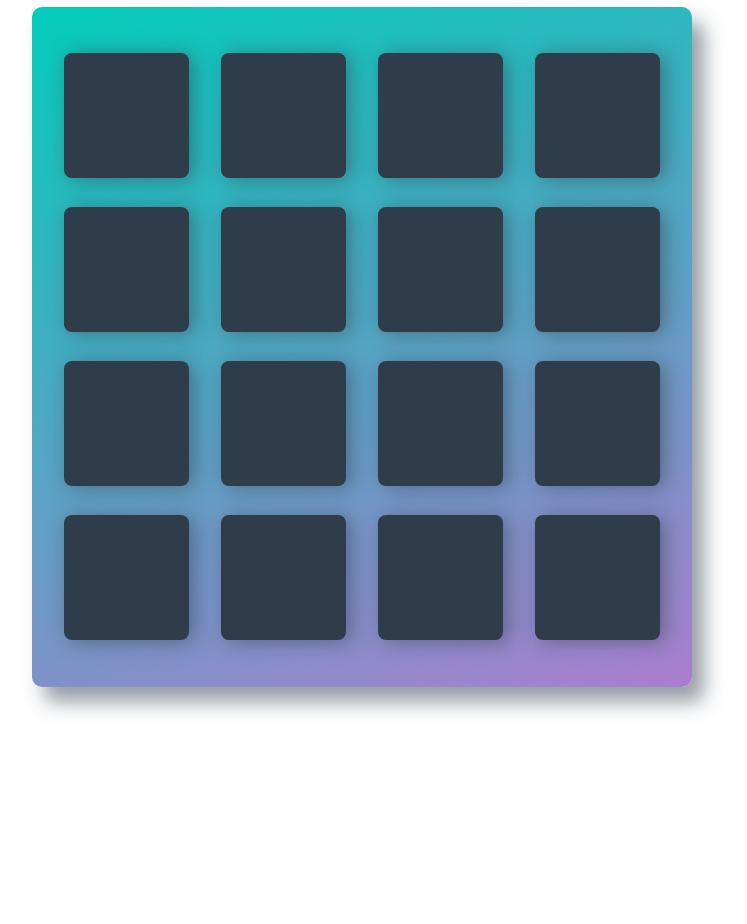
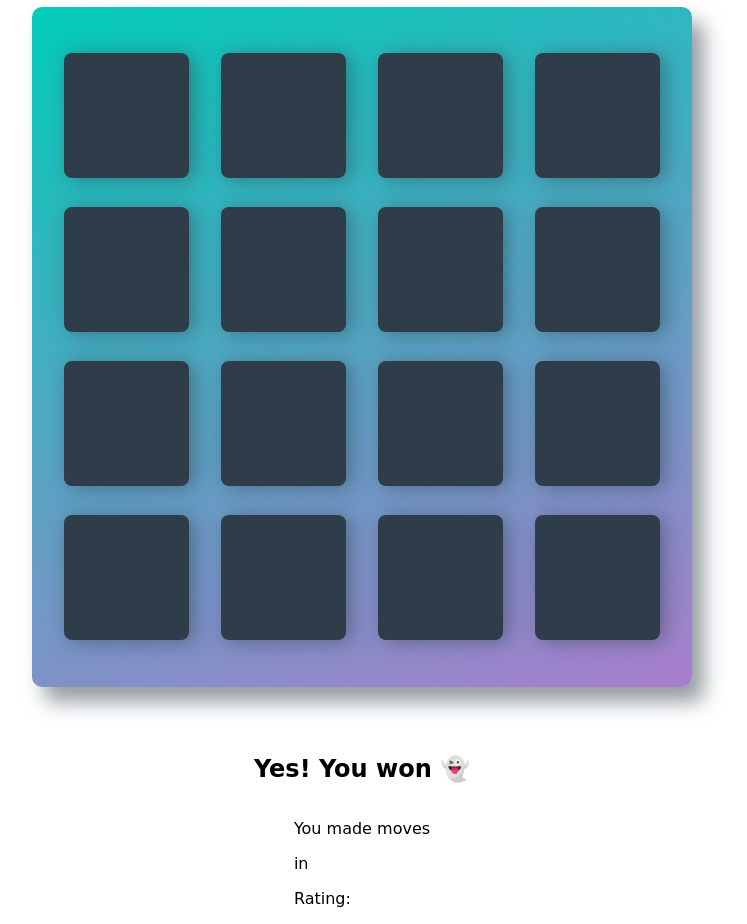
Before and after one commit to A0003/Memory-game, a plain HTML site: page index.html in a window 1280 px wide. Shown: the part 146-1070 px from the top of the page, without its empty margins (278-1025 px from the left). Before the commit the page ends 901 px from the top, so only its background shows below. Drawn offline with nearby package versions, Linux system fonts and the light colour scheme; a web font is replaced by a local one.

Commit message:
Update index.html

```diff
--- a/index.html
+++ b/index.html
@@ -7,8 +7,9 @@
     <link rel="stylesheet prefetch" href="https://maxcdn.bootstrapcdn.com/font-awesome/4.6.1/css/font-awesome.min.css">
     <link rel="stylesheet prefetch" href="https://fonts.googleapis.com/css?family=Coda">
     <link rel="stylesheet" href="css/app.css">
+    <script src="https://unpkg.com/sweetalert/dist/sweetalert.min.js"></script>
 </head>
-<body>
+<body onload="movesZero()">
 
     <div class="container">
         <header>
@@ -83,14 +84,23 @@
             </li>
         </ul>
 
-        <div class="winner-content">
-          <h2></h2>
-      </div>
+        <div id="alert" class="winner-content">
+          <h2> Yes! You won 👻 </h2>
+
+          </div>
+
+          <div class="addtl-content">
+            <p>You made <span id=finalMove> </span> moves </p>
+            <p>in <span id=totalTime> </span> </p>
+            <p>Rating: <span id=starRating></span></p>
+
+          </div>
 
     </div>
 
 
     <script src="js/app.js"></script>
+    <script src="https://unpkg.com/sweetalert/dist/sweetalert.min.js"></script>
 
 </body>
 </html>
```
